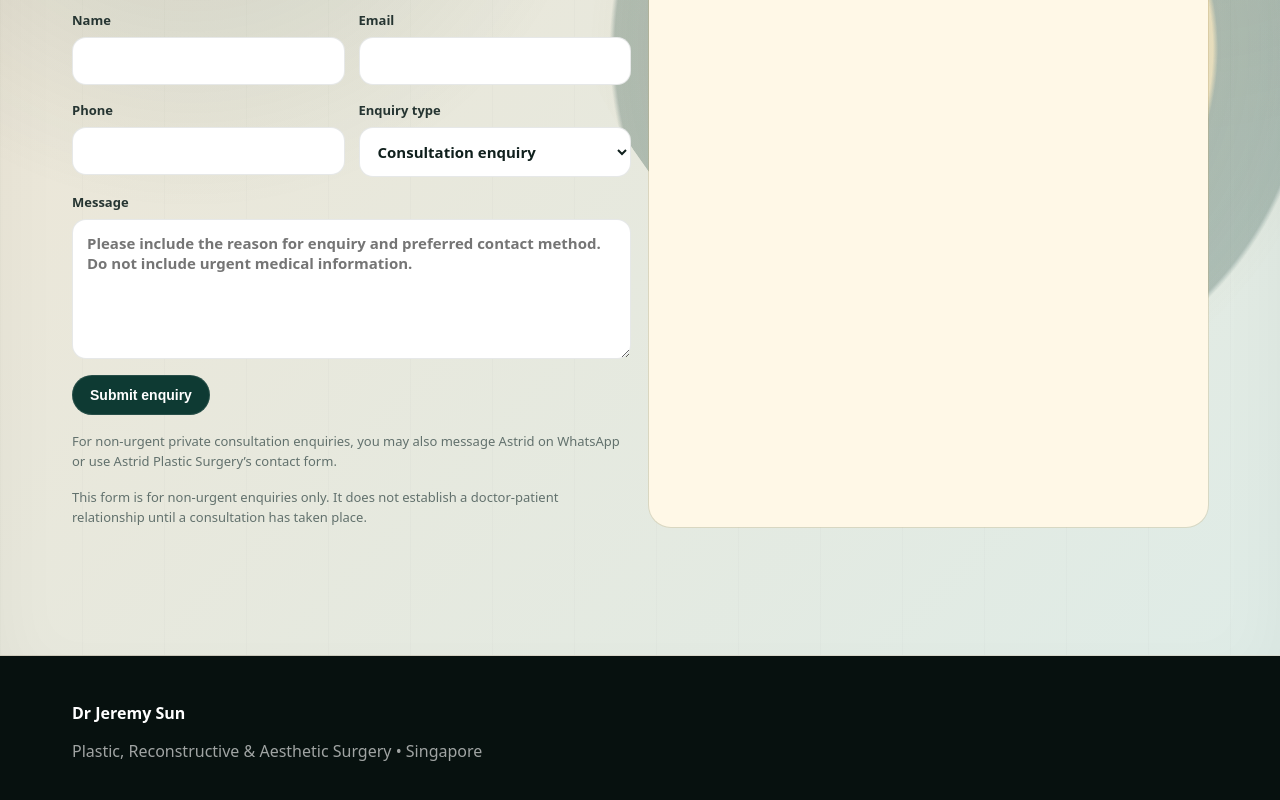
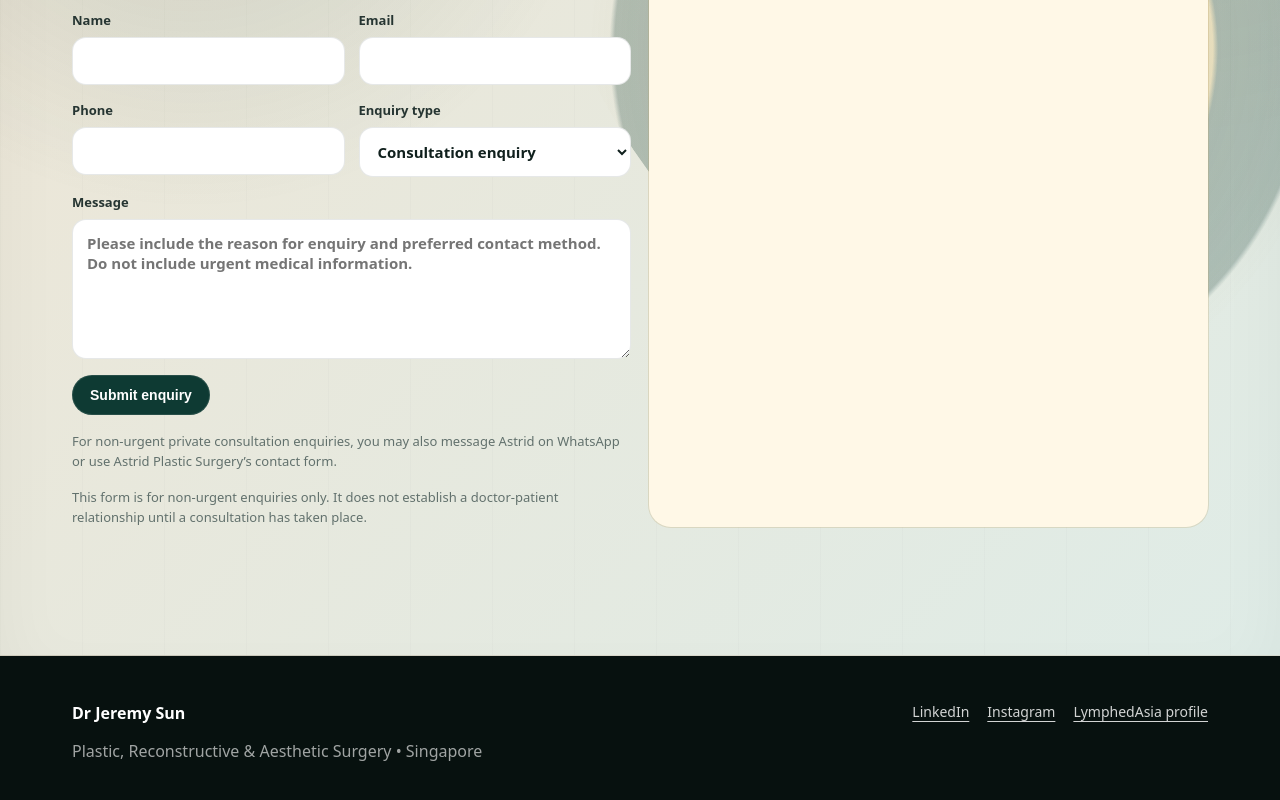
Before and after one commit to zatyrical/plasticwebsite, a Next.js app: page / in a window 1280 px wide. Shown: the part 8970-9770 px from the top of the page. Built offline with nearby package versions, Linux system fonts and the light colour scheme.

Commit message:
Add professional social profile links

```diff
--- /dev/null
+++ b/app/Footer.tsx
@@ -0,0 +1,25 @@
+const socialLinks = [
+  { href: 'https://www.linkedin.com/in/dr-jeremy-sun', label: 'LinkedIn' },
+  { href: 'https://www.instagram.com/jermsun?stkn=enQ3Z3NrenZqNHJi', label: 'Instagram' },
+  { href: 'https://lymphedasia.com/dr-jeremy-sun-lymphedema-specialist/', label: 'LymphedAsia profile' }
+];
+
+export default function Footer() {
+  return (
+    <footer className="footer">
+      <div className="container footer-inner">
+        <div>
+          <strong>Dr Jeremy Sun</strong>
+          <p>Plastic, Reconstructive & Aesthetic Surgery • Singapore</p>
+        </div>
+        <nav className="footer-socials" aria-label="Professional profiles">
+          {socialLinks.map((link) => (
+            <a key={link.href} href={link.href} target="_blank" rel="noopener noreferrer">
+              {link.label}
+            </a>
+          ))}
+        </nav>
+      </div>
+    </footer>
+  );
+}
--- a/app/layout.tsx
+++ b/app/layout.tsx
@@ -1,8 +1,10 @@
 import type { Metadata } from 'next';
 import Script from 'next/script';
 import { Space_Grotesk } from 'next/font/google';
+import Footer from './Footer';
 import MotionObserver from './MotionObserver';
 import GaTracker from './GaTracker';
+import { physicianSameAs } from './seoIdentity';
 import './globals.css';
 
 const headingFont = Space_Grotesk({
@@ -75,6 +77,7 @@ const globalStructuredData = {
       alternateName: ['Dr Jeremy Sun', 'Sun Mingfa Jeremy'],
       url: 'https://www.drjeremysun.com/',
       image: 'https://www.drjeremysun.com/images/dr-jeremy-sun-hero.jpg',
+      sameAs: physicianSameAs,
       medicalSpecialty: ['PlasticSurgery', 'ReconstructiveSurgery'],
       knowsAbout: [
         'plastic surgery in Singapore',
@@ -97,6 +100,7 @@ const globalStructuredData = {
       name: 'Dr Jeremy Sun Plastic Surgery',
       url: 'https://www.drjeremysun.com/',
       image: 'https://www.drjeremysun.com/images/dr-jeremy-sun-hero.jpg',
+      sameAs: physicianSameAs,
       medicalSpecialty: ['PlasticSurgery', 'ReconstructiveSurgery'],
       areaServed: {
         '@type': 'Country',
@@ -135,6 +139,7 @@ export default function RootLayout({ children }: { children: React.ReactNode })
         />
         <MotionObserver />
         {children}
+        <Footer />
         <GaTracker />
       </body>
     </html>
--- a/app/page.tsx
+++ b/app/page.tsx
@@ -212,8 +212,6 @@ export default function Home() {
           <div className="compliance"><h3>Medical information notice</h3><p>This website provides general information and does not replace consultation with a qualified medical practitioner. Procedure suitability, risks, recovery and outcomes vary between individuals and should be assessed through a formal clinical consultation.</p></div>
         </div>
       </section>
-
-      <footer className="footer"><div className="container"><strong>Dr Jeremy Sun</strong><p>Plastic, Reconstructive & Aesthetic Surgery • Singapore</p></div></footer>
     </main>
   );
 }
--- a/app/seoIdentity.ts
+++ b/app/seoIdentity.ts
@@ -7,7 +7,8 @@ export const lastReviewedIso = '2026-09-06';
 export const physicianSameAs = [
   'https://www.cgh.com.sg/doctor/plastic-surgery/sun-mingfa-jeremy',
   'https://www.cgh.com.sg/profile/Sun-Mingfa-Jeremy',
-  'https://www.linkedin.com/in/jeremy-sun-9131aa61/',
+  'https://www.linkedin.com/in/dr-jeremy-sun',
+  'https://www.instagram.com/jermsun?stkn=enQ3Z3NrenZqNHJi',
   'https://lymphedasia.com/dr-jeremy-sun-mingfa/',
   'https://lymphedasia.com/dr-jeremy-sun-lymphedema-specialist/',
 ];
```
Also changed, not shown: app/globals.css (+1 -1 lines).
